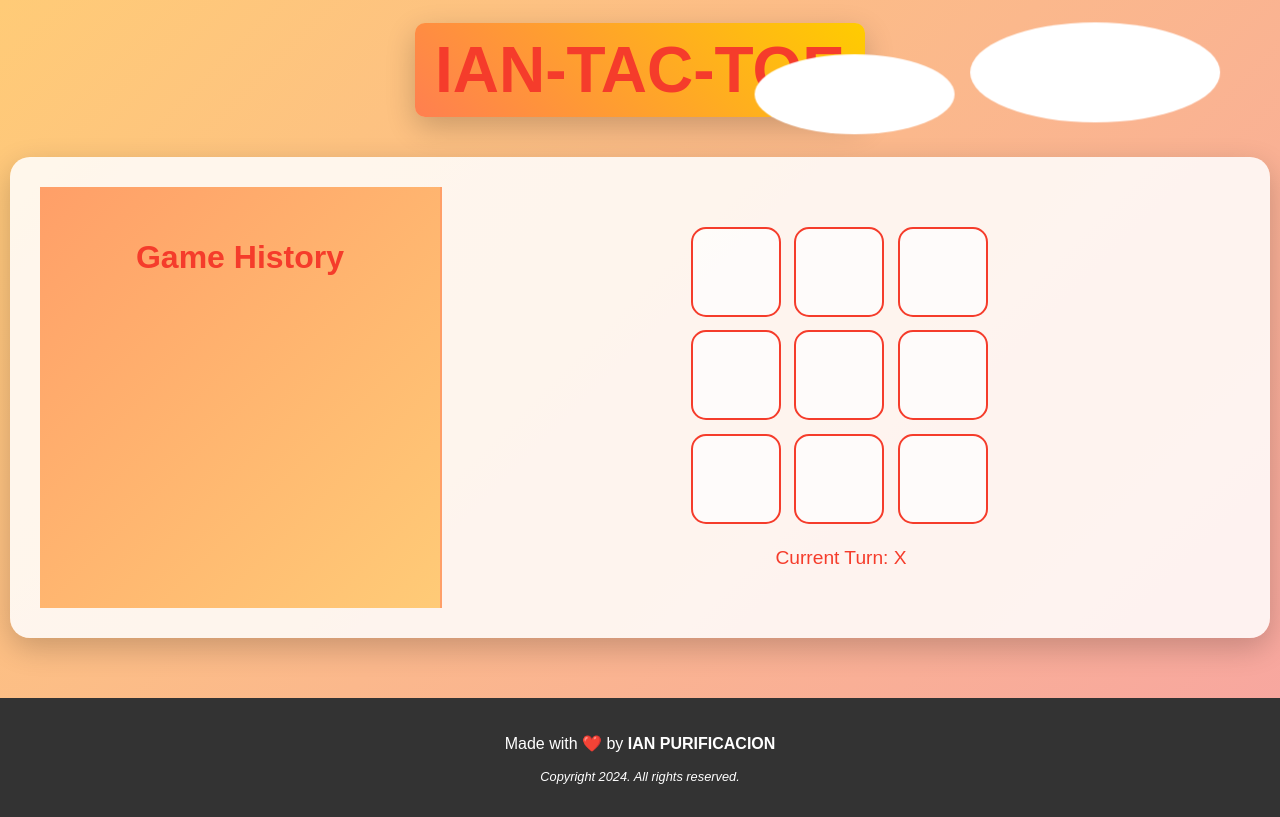
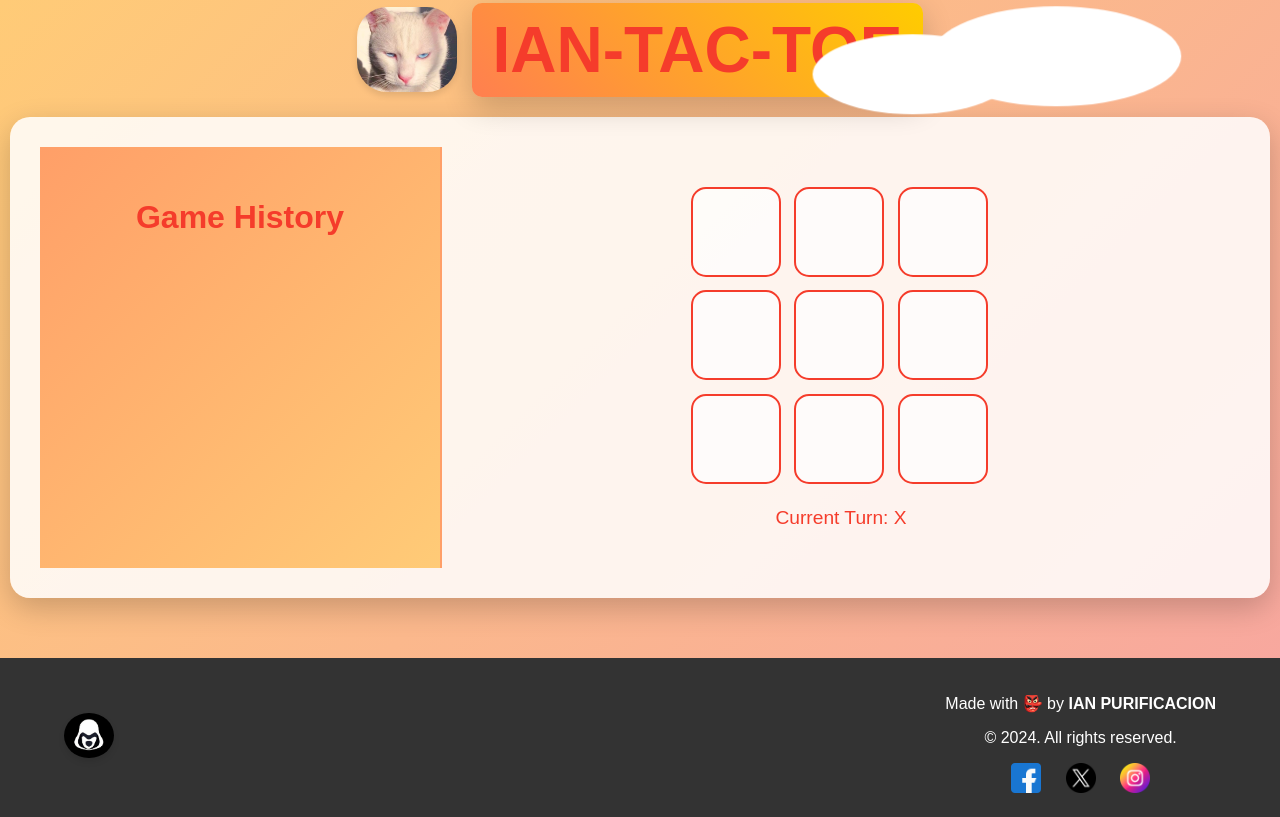
Before and after one commit to ianpurifying/ian-tac-toe_php, a PHP site: page / in a window 1280 px wide. Run offline with PHP 8.4, Linux system fonts and the light colour scheme.

Commit message:
major refactor to the code

```diff
--- a/index.php
+++ b/index.php
@@ -1,66 +1,70 @@
 <?php
 session_start();
 
-// Initialize game history if not already set
-if (!isset($_SESSION['game_history'])) {
-    $_SESSION['game_history'] = [];
+// Initialize game state if not already set
+if (!isset($_SESSION['game'])) {
+    initializeGame();
 }
 
-// Initialize game state if not already set
-if (!isset($_SESSION['board'])) {
-    $_SESSION['board'] = array_fill(0, 9, null);
-    $_SESSION['current_player'] = 'X';
-}
-
-// Handle form submissions for restarting the game or saving results
+// Process form requests
 if ($_SERVER['REQUEST_METHOD'] === 'POST') {
     if (isset($_POST['move'])) {
-        // Update the game board with the selected move
-        $index = (int)$_POST['move'];
-        if (!$_SESSION['board'][$index]) {
-            $_SESSION['board'][$index] = $_SESSION['current_player'];
-            $_SESSION['current_player'] = $_SESSION['current_player'] === 'X' ? 'O' : 'X';
-        }
-
-        // Check for game result (win or draw)
-        $result = checkResult($_SESSION['board']);
-        if ($result) {
-            $_SESSION['game_history'][] = "Game " . (count($_SESSION['game_history']) + 1) . ": " . $result;
-            $_SESSION['result'] = $result;
-            $_SESSION['board'] = array_fill(0, 9, null); // Reset board
-        }
+        handleMove((int)$_POST['move']);
     } elseif (isset($_POST['restart'])) {
-        // Reset game board and turn
-        $_SESSION['board'] = array_fill(0, 9, null);
-        $_SESSION['current_player'] = 'X';
-        unset($_SESSION['result']);
+        initializeGame();
     }
 }
 
-// Function to check for win or draw
-function checkResult($board) {
+// Initialize or reset the game state
+function initializeGame()
+{
+    $_SESSION['game'] = [
+        'board' => array_fill(0, 9, null),
+        'current_player' => 'X',
+        'game_history' => $_SESSION['game']['game_history'] ?? [],
+        'result' => null,
+    ];
+}
+
+// Handle a player move
+function handleMove($index)
+{
+    $game = &$_SESSION['game'];
+    if ($game['board'][$index] === null && $game['result'] === null) {
+        $game['board'][$index] = $game['current_player'];
+        $game['result'] = checkResult($game['board']);
+        if ($game['result']) {
+            $game['game_history'][] = "Game " . (count($game['game_history']) + 1) . ": " . $game['result'];
+        } else {
+            $game['current_player'] = $game['current_player'] === 'X' ? 'O' : 'X';
+        }
+    }
+}
+
+// Check for win, draw, or ongoing game
+function checkResult($board)
+{
     $winningCombinations = [
         [0, 1, 2], [3, 4, 5], [6, 7, 8], // Rows
-        [0, 3, 6], [1, 4, 7], [2, 5, 8], // Columns
-        [0, 4, 8], [2, 4, 6],           // Diagonals
+        [0, 3, 6], [1, 4, 7], [2, 5, 8], // Cols
+        [0, 4, 8], [2, 4, 6],           // Diags
     ];
 
-    foreach ($winningCombinations as $combination) {
-        [$a, $b, $c] = $combination;
+    foreach ($winningCombinations as [$a, $b, $c]) {
         if ($board[$a] && $board[$a] === $board[$b] && $board[$a] === $board[$c]) {
-            return $board[$a] . " won!";
+            return "{$board[$a]} won!";
         }
     }
 
-    if (!in_array(null, $board, true)) {
-        return "Draw!";
-    }
-
-    return null; // Game is ongoing
+    return in_array(null, $board, true) ? null : "Draw!";
 }
 
-$board = $_SESSION['board'];
-$currentPlayer = $_SESSION['current_player'];
+// Extract game variables for use in the view
+$game = $_SESSION['game'];
+$board = $game['board'];
+$currentPlayer = $game['current_player'];
+$result = $game['result'];
+$gameHistory = $game['game_history'];
 ?>
 
 <!DOCTYPE html>
@@ -68,7 +72,9 @@ $currentPlayer = $_SESSION['current_player'];
 <head>
     <meta charset="UTF-8">
     <meta name="viewport" content="width=device-width, initial-scale=1.0">
+    <link rel="icon" type="image/jpeg" href="images/cat.jpg">
     <title>IAN-TAC-TOE</title>
+
     <style>
         /* Base Styles */
         body {
@@ -79,13 +85,79 @@ $currentPlayer = $_SESSION['current_player'];
             align-items: center;
             height: 100vh;
             margin: 0;
-            background-color: #ffcb77; /* Warm, bold background color */
-            color: #f53c2b; /* Bold text color */
+            background: linear-gradient(135deg, #ffcb77, #f7a5a1);
+            color: #f53c2b;
             overflow: hidden;
-            background: linear-gradient(135deg, #ffcb77, #f7a5a1); /* Warm gradient */
         }
 
-        /* Container for Game History and Game Board */
+        /* Header Styles */
+        .header {
+            display: flex;
+            align-items: center;
+            justify-content: center;
+            margin: 20px 0;
+        }
+
+        .logo {
+            width: 100px;
+            height: 85px;
+            border-radius: 30px;
+            margin-right: 15px;
+            box-shadow: 0 4px 6px rgba(0, 0, 0, 0.1);
+            object-fit: cover;
+        }
+
+        .title {
+            font-size: 4rem;
+            font-weight: bold;
+            color: #f53c2b;
+            text-align: center;
+            position: relative;
+            display: inline-block;
+            padding: 10px 20px;
+            border-radius: 10px;
+            background: linear-gradient(45deg, #ff7f50, #ffcc00);
+            box-shadow: 0 10px 30px rgba(0, 0, 0, 0.2);
+        }
+
+        .title::before,
+        .title::after {
+            content: '';
+            position: absolute;
+            background-color: #ffffff;
+            border-radius: 50%;
+            animation: cloudAnimation 10s infinite ease-in-out;
+        }
+
+        .title::before {
+            top: 50%;
+            left: 50%;
+            width: 200px;
+            height: 80px;
+            transform: translate(-50%, -50%);
+        }
+
+        .title::after {
+            top: 20%;
+            left: 70%;
+            width: 250px;
+            height: 100px;
+            transform: translate(-50%, -50%);
+        }
+
+        @keyframes cloudAnimation {
+            0% {
+                transform: translateX(-100%) translateY(0);
+            }
+            50% {
+                transform: translateX(100%) translateY(-20px);
+            }
+            100% {
+                transform: translateX(-100%) translateY(0);
+            }
+        }
+
+        /* Container Styles */
         .container {
             display: flex;
             width: 100%;
@@ -101,8 +173,8 @@ $currentPlayer = $_SESSION['current_player'];
         .game-history {
             width: 30%;
             padding: 20px;
-            border-right: 2px solid #ff9f68; /* Bold border for separation */
-            background: linear-gradient(135deg, #ff9f68, #ffcb77); /* Gradient background */
+            border-right: 2px solid #ff9f68;
+            background: linear-gradient(135deg, #ff9f68, #ffcb77);
             display: flex;
             flex-direction: column;
         }
@@ -110,15 +182,13 @@ $currentPlayer = $_SESSION['current_player'];
         .game-history h3 {
             font-size: 2rem;
             text-align: center;
-            font-family: Arial, sans-serif;
-            color: #f53c2b; /* Bold text color */
+            color: #f53c2b;
             margin-bottom: 15px;
         }
 
         .game-history .history-table {
             max-height: 400px;
             overflow-y: auto;
-            margin-top: 10px;
         }
 
         .game-history table {
@@ -130,7 +200,6 @@ $currentPlayer = $_SESSION['current_player'];
             padding: 10px;
             font-size: 1.2rem;
             text-align: left;
-            font-family: Arial, sans-serif;
             color: #333;
         }
 
@@ -163,7 +232,6 @@ $currentPlayer = $_SESSION['current_player'];
             font-size: 2rem;
             cursor: pointer;
             transition: background-color 0.3s ease, transform 0.2s ease;
-            font-family: Arial, sans-serif;
             color: #f53c2b;
             border-radius: 15px;
             width: 90px;
@@ -183,7 +251,6 @@ $currentPlayer = $_SESSION['current_player'];
         #player-turn {
             margin-top: 20px;
             font-size: 1.2rem;
-            font-family: Arial, sans-serif;
             color: #f53c2b;
         }
 
@@ -209,7 +276,6 @@ $currentPlayer = $_SESSION['current_player'];
         }
 
         .modal-content p {
-            font-family: Arial, sans-serif;
             color: #f53c2b;
             font-size: 1.4rem;
         }
@@ -222,7 +288,6 @@ $currentPlayer = $_SESSION['current_player'];
             border: none;
             border-radius: 20px;
             cursor: pointer;
-            font-family: Arial, sans-serif;
             transition: background-color 0.3s ease-in-out;
         }
 
@@ -234,71 +299,64 @@ $currentPlayer = $_SESSION['current_player'];
             display: flex;
         }
 
-        .title {
-            font-size: 4rem; /* Bigger font size for prominence */
-            font-weight: bold;
-            font-family: Arial, sans-serif;
-            color: #f53c2b; /* Bold color for the text */
-            margin: 40px 0;
-            text-align: center;
-            position: relative;
-            display: inline-block;
-            padding: 10px 20px;
-            border-radius: 10px;
-            background: linear-gradient(45deg, #ff7f50, #ffcc00); /* Exaggerated gradient */
-            box-shadow: 0 10px 30px rgba(0, 0, 0, 0.2);
-        }
-
-        /* Cloud-like animation behind the title */
-        .title::before {
-            content: '';
-            position: absolute;
-            top: 50%;
-            left: 50%;
-            width: 200px;
-            height: 80px;
-            background-color: #ffffff;
-            border-radius: 50%;
-            animation: cloudAnimation 10s infinite ease-in-out;
-            transform: translate(-50%, -50%);
-        }
-
-        /* Additional floating clouds */
-        .title::after {
-            content: '';
-            position: absolute;
-            top: 20%;
-            left: 70%;
-            width: 250px;
-            height: 100px;
-            background-color: #ffffff;
-            border-radius: 50%;
-            animation: cloudAnimation 12s infinite ease-in-out;
-            transform: translate(-50%, -50%);
-        }
-
-        /* Cloud movement animation */
-        @keyframes cloudAnimation {
-            0% {
-                transform: translateX(-100%) translateY(0);
-            }
-            50% {
-                transform: translateX(100%) translateY(-20px);
-            }
-            100% {
-                transform: translateX(-100%) translateY(0);
-            }
-        }
-
-        /* Footer Section */
+        /* Footer Styles */
         footer {
             width: 100%;
+            height: 100%;
             background-color: #333;
             color: #fff;
             padding: 20px 0;
+            margin-top: 20px;
+            display: flex;
+            justify-content: center;
+            align-items: center;
+            font-family: Arial, sans-serif;
+        }
+
+        /* Footer container for layout */
+        .footer-container {
+            width: 90%;
+            display: flex;
+            justify-content: space-between;
+            align-items: center;
+            max-width: 1200px;
+        }
+
+        /* Left side logo */
+        .footer-logo .logo {
+            width: 50px;
+            height: auto;
+            border-radius: 50%;
+            transition: transform 0.3s ease-in-out;
+        }
+
+        .footer-logo .logo:hover {
+            transform: scale(1.1);
+        }
+
+        /* Footer Links */
+        .footer-links {
             text-align: center;
-            font-family: Arial, sans-serif;
-            margin-top: 20px;
+        }
+
+        /* Social media logo links */
+        .logo-links {
+            margin-top: 10px;
+        }
+
+        .logo-links a {
+            margin: 0 10px;
+            display: inline-block;
+        }
+
+        .social-logo {
+            width: 30px;
+            height: 30px;
+            transition: transform 0.3s ease-in-out;
+        }
+
+        .social-logo:hover {
+            transform: scale(1.2);
         }
 
         footer a {
@@ -310,11 +368,17 @@ $currentPlayer = $_SESSION['current_player'];
         footer .copyright {
             font-size: 1rem;
             margin-top: 10px;
+            font-style: italic;
         }
+
     </style>
+
 </head>
 <body>
-    <div class="title">IAN-TAC-TOE</div>
+    <div class="header">
+        <img src="images/cat.jpg" alt="Game Logo" class="logo">
+        <div class="title">IAN-TAC-TOE</div>
+    </div>
 
     <div class="container">
         <!-- Game History -->
@@ -323,10 +387,8 @@ $currentPlayer = $_SESSION['current_player'];
             <div class="history-table">
                 <table>
                     <tbody>
-                        <?php foreach ($_SESSION['game_history'] as $history): ?>
-                            <tr>
-                                <td><?= htmlspecialchars($history) ?></td>
-                            </tr>
+                        <?php foreach ($gameHistory as $history): ?>
+                            <tr><td><?= htmlspecialchars($history) ?></td></tr>
                         <?php endforeach; ?>
                     </tbody>
                 </table>
@@ -337,23 +399,24 @@ $currentPlayer = $_SESSION['current_player'];
         <div class="game-board">
             <form method="POST">
                 <div id="board">
-                    <?php for ($i = 0; $i < 9; $i++): ?>
-                        <button class="cell <?= $board[$i] ? 'taken' : '' ?>" name="move" value="<?= $i ?>" <?= $board[$i] ? 'disabled' : '' ?>>
-                            <?= htmlspecialchars($board[$i] ?? '') ?>
+                    <?php foreach ($board as $i => $cell): ?>
+                        <button class="cell <?= $cell ? 'taken' : '' ?>"
+                                name="move"
+                                value="<?= $i ?>"
+                                <?= $cell ? 'disabled' : '' ?>>
+                            <?= htmlspecialchars($cell ?? '') ?>
                         </button>
-                    <?php endfor; ?>
+                    <?php endforeach; ?>
                 </div>
-                <div id="player-turn">
-                    <p>Current Turn: <span id="current-player"><?= htmlspecialchars($currentPlayer) ?></span></p>
-                </div>
+                <p id="player-turn">Current Turn: <?= htmlspecialchars($currentPlayer) ?></p>
             </form>
         </div>
     </div>
 
     <!-- Result Modal -->
-    <div id="result-modal" class="modal <?= isset($_SESSION['result']) ? 'show' : '' ?>">
+    <div id="result-modal" class="modal <?= $result ? 'show' : '' ?>">
         <div class="modal-content">
-            <p id="result-message"><?= $_SESSION['result'] ?? '' ?></p>
+            <p id="result-message"><?= htmlspecialchars($result) ?></p>
             <form method="POST">
                 <button name="restart">Restart Game</button>
             </form>
@@ -362,8 +425,24 @@ $currentPlayer = $_SESSION['current_player'];
 
     <!-- Footer Section -->
     <footer>
-        <p>Made with ❤️ by <a href="https://facebook.com/ianpurifying" target="_blank">IAN PURIFICACION</a></p>
-        <p style="font-size: 0.8rem; font-style: italic;">Copyright <?= date("Y") ?>. All rights reserved.</p>
+        <div class="footer-container">
+            <!-- Left side: Logo Image -->
+            <div class="footer-logo">
+                <img src="images/dogs.png" alt="Logo" class="logo">
+            </div>
+
+            <!-- Right side: Logo Links -->
+            <div class="footer-links">
+                <p>Made with 👺 by <a href="https://facebook.com/ianpurifying" target="_blank">IAN PURIFICACION</a></p>
+                <p>&copy; <?= date("Y") ?>. All rights reserved.</p>
+                <div class="logo-links">
+                    <a href="https://facebook.com/ianpurifying" target="_blank"><img src="images/fb_logo.png" alt="Facebook" class="social-logo"></a>
+                    <a href="https://twitter.com/elonmusk" target="_blank"><img src="images/x_logo.png" alt="Twitter" class="social-logo"></a>
+                    <a href="https://instagram.com/zuck" target="_blank"><img src="images/ig_logo.png" alt="Instagram" class="social-logo"></a>
+                </div>
+            </div>
+        </div>
     </footer>
+
 </body>
 </html>
```
Also changed, not shown: images/cat.jpg (added), images/dogs.png (added), images/fb_logo.png (added), images/ig_logo.png (added), images/x_logo.png (added).
